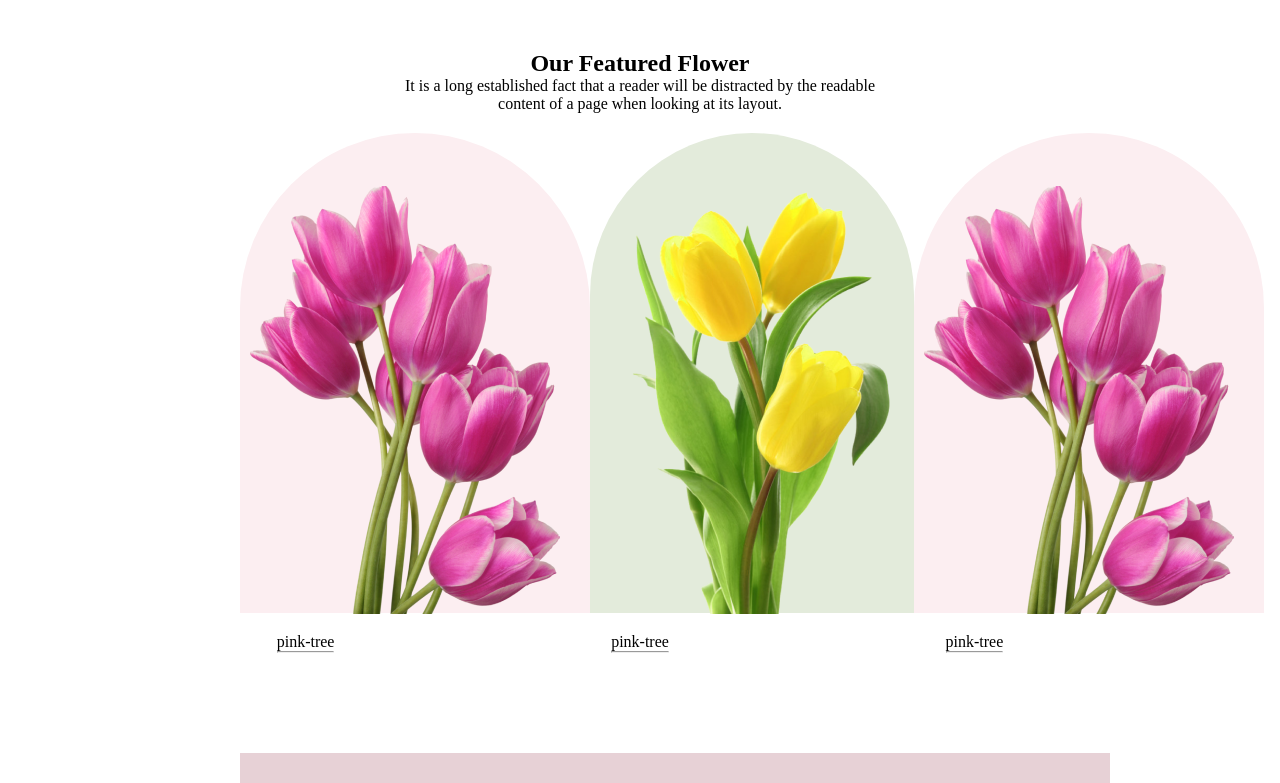
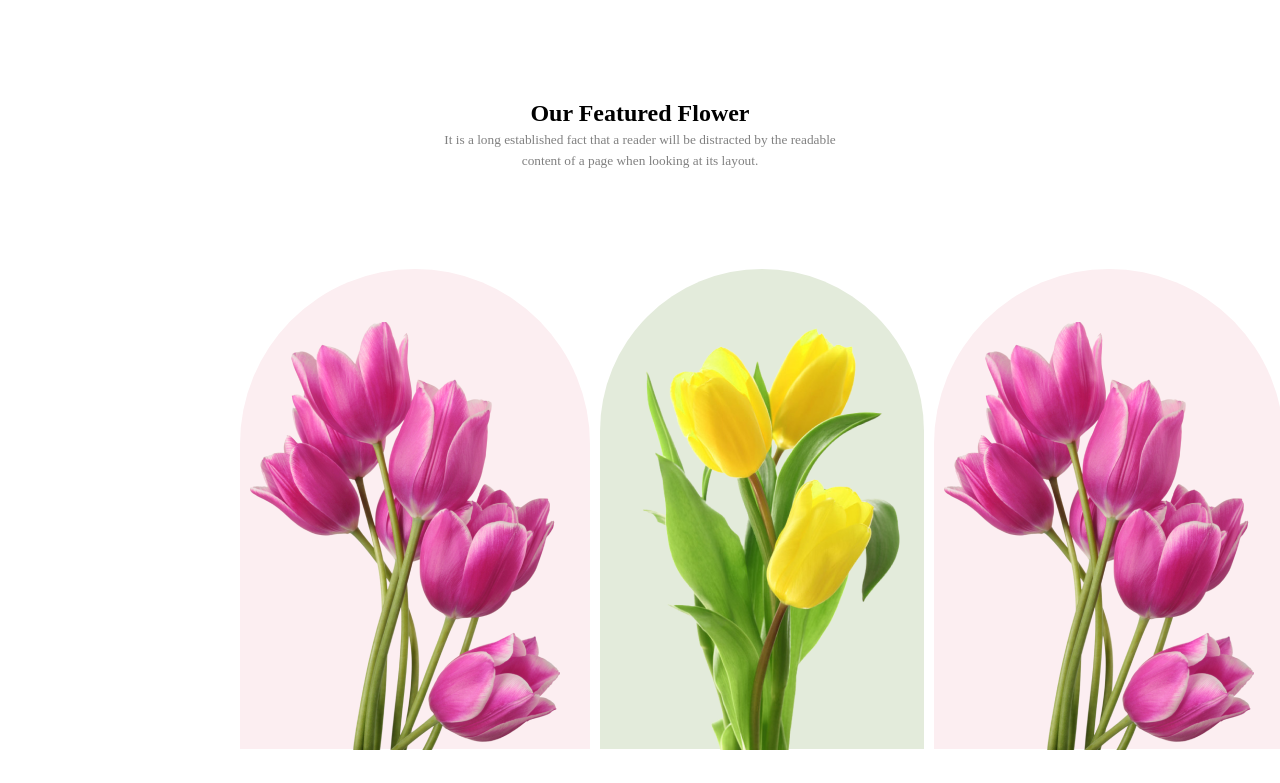
Before and after one commit to Taiaba-Rahat-Ritu/Flower-Shop, a plain HTML site: page index.html in a window 1280 px wide. Shown: the part 440-1223 px from the top of the page. Drawn offline with Linux system fonts and the light colour scheme.

Commit message:
final-update

```diff
--- a/css/style.css
+++ b/css/style.css
@@ -46,16 +46,29 @@
 /*feature*/
 .feature{
     margin-top: 50px;
+    margin-bottom: 50px;
     padding-left: 240px;
     padding-right: 240px;
 }
+.feature-div1{
+
+    margin-top: 100px;
+
+}
+.feature-div1 p{
+    color: gray;
+    font-size: smaller;
+    margin-top: 5px;
+}
 .tree{
-    margin-top: 20px;
+    margin-top: 100px;
     display: flex;
     align-items: center;
     justify-items: center;
 }
-
+.tree div{
+    margin-right: 10px;
+}
 .align{
     text-align: center;
 }
@@ -67,6 +80,7 @@
     align-items: flex-start;
     gap: 24px;
 }
+
 .tree-1{
     background-color: #FCEEF1;
 }
@@ -178,7 +192,7 @@
 }
 .form-b{
     margin-left: 300px;
-    margin-top: 100px;
+    margin-top: 60px;
 }
 .form-b label{
     display: block;
--- a/index.html
+++ b/index.html
@@ -156,8 +156,8 @@
                     </label>
 
                 </label>
-                <button type="submit">Order Now</button>
-                <button type="reset">Reset</button>
+                <button type="submit" class="pink-btn">Order Now</button>
+                <button type="reset" class="pink-btn">Reset</button>
             </form>
         </div>
     </section>
```
